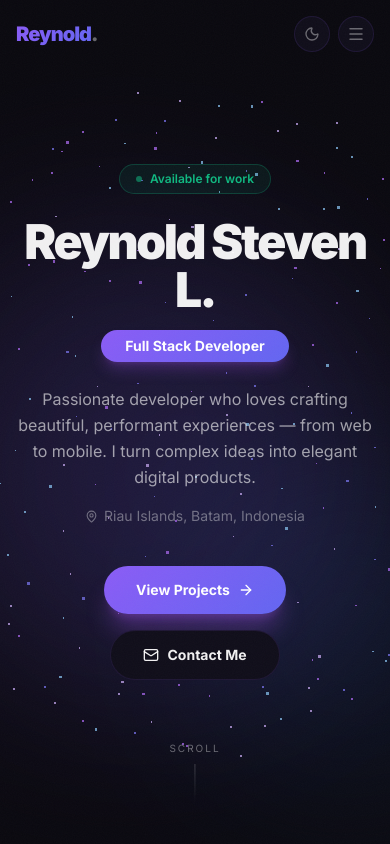
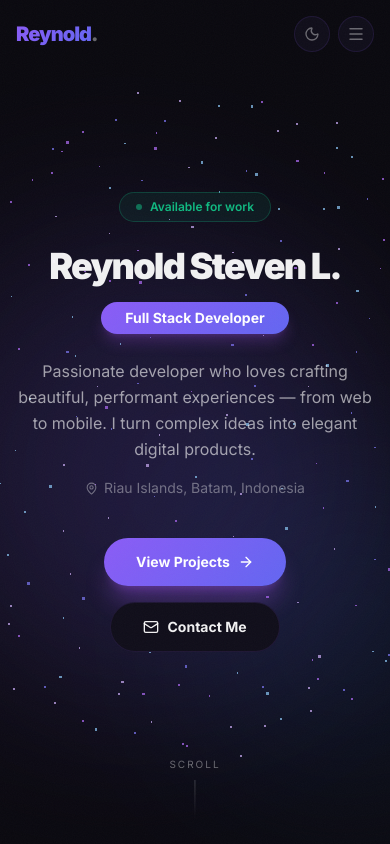
Before and after one commit to Reynoldsteven/Portofolio_reynold, a Next.js app: page / in a window 390 px wide. Shown: the top 844 px of the page. Built offline with nearby package versions, Linux system fonts and the light colour scheme.

Commit message:
fix: shrink hero name on mobile, fix scroll indicator overlap with CTA buttons

```diff
--- a/src/components/sections/Hero.tsx
+++ b/src/components/sections/Hero.tsx
@@ -47,7 +47,7 @@ export function Hero() {
           initial={{ opacity: 0, y: 20 }}
           animate={{ opacity: 1, y: 0 }}
           transition={{ duration: 0.7, delay: 0.2 }}
-          className="mb-4 text-5xl font-black tracking-tighter sm:text-6xl md:text-7xl lg:text-8xl text-[var(--fg-heading)]"
+          className="mb-4 text-4xl font-black tracking-tighter sm:text-5xl md:text-7xl lg:text-8xl text-[var(--fg-heading)] whitespace-nowrap"
         >
           {personalInfo.name}
         </motion.h1>
@@ -116,7 +116,7 @@ export function Hero() {
 
       {/* ── Scroll indicator ─────────────────────────────────── */}
       <motion.div
-        className="absolute bottom-10 left-1/2 -translate-x-1/2 flex flex-col items-center gap-2"
+        className="absolute bottom-6 left-1/2 -translate-x-1/2 z-0 flex flex-col items-center gap-2 pointer-events-none"
         initial={{ opacity: 0 }}
         animate={{ opacity: 1 }}
         transition={{ delay: 1.2, duration: 1 }}
```
